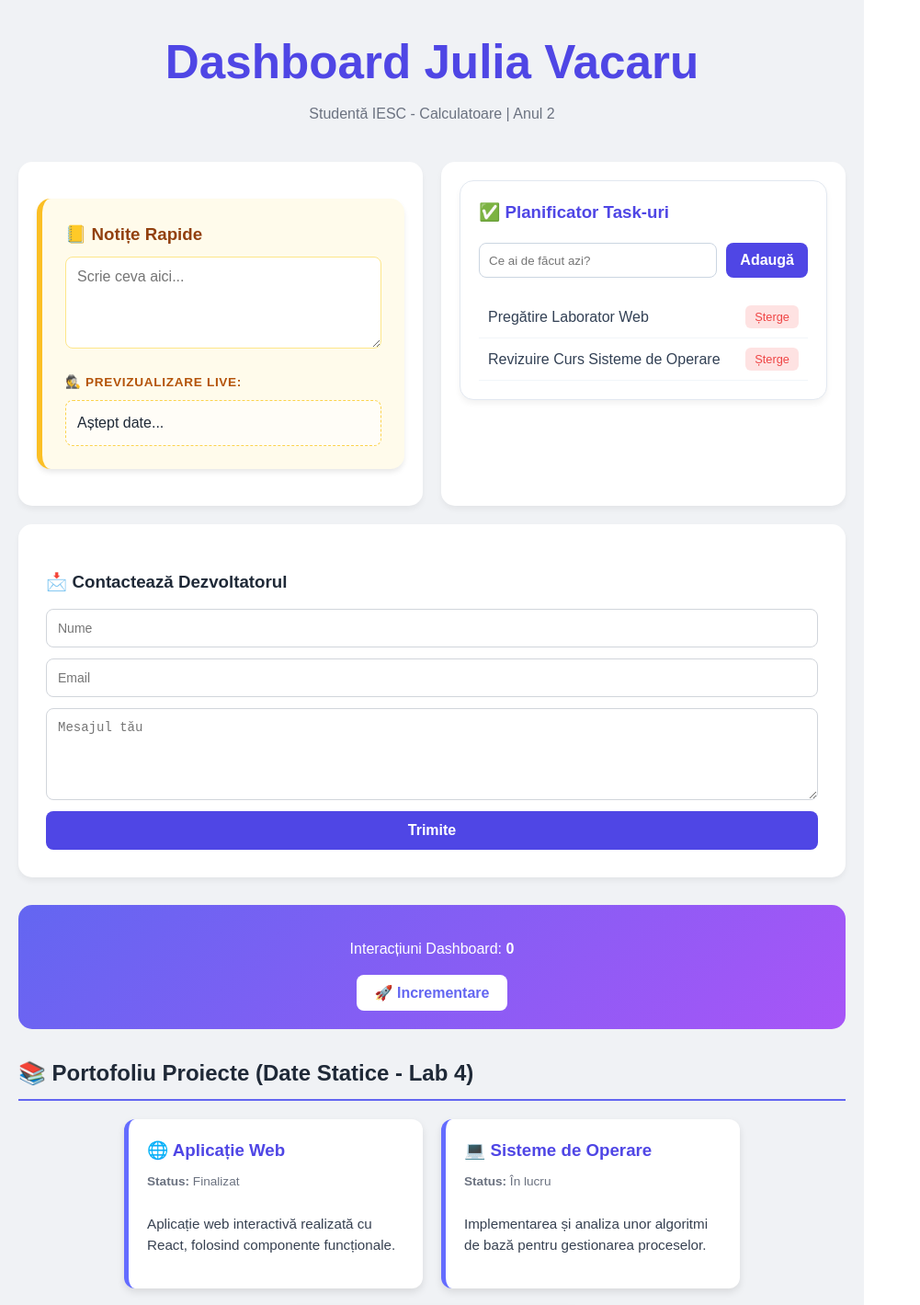
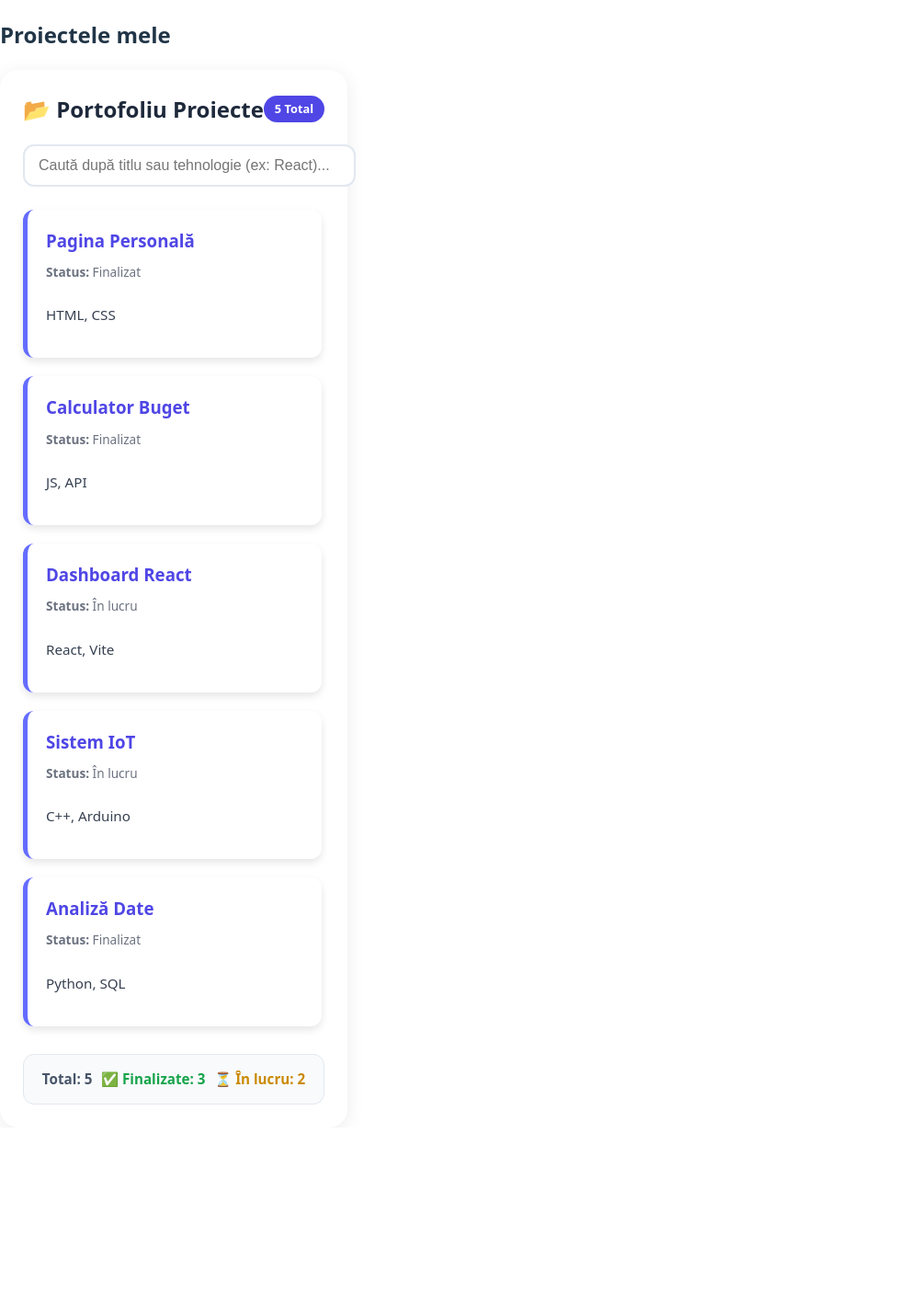
Before and after one commit to Julia-V22/Programare-Web, a React (Vite) app: page /projects in a window 1280 px wide. Shown: the top 1419 px of the page at 92% size, without its empty margins (0-1001 px from the left). After the commit the page ends 1226 px from the top, so only its background shows below. Built offline with nearby package versions, Linux system fonts and the light colour scheme.

Commit message:
Laborator 7: Exercițiul 1 - Instalare React Router și configurare rute

```diff
--- a/package.json
+++ b/package.json
@@ -11,7 +11,8 @@
   },
   "dependencies": {
     "react": "^19.2.0",
-    "react-dom": "^19.2.0"
+    "react-dom": "^19.2.0",
+    "react-router": "^7.14.1"
   },
   "devDependencies": {
     "@eslint/js": "^9.39.1",
--- a/src/App.jsx
+++ b/src/App.jsx
@@ -1,90 +1,16 @@
-import { useState } from 'react';
-import Card from './Card';
-import QuickNote from './QuickNote';
-import TodoList from './TodoList';
-import ContactForm from './ContactForm';
-import ProjectList from './ProjectList'; // Importăm componenta nouă de la Lab 6
-
+import { BrowserRouter, Routes, Route } from 'react-router';
+import Home from './pages/Home';
+import Projects from './pages/Projects';
+import Contact from './pages/Contact';
 function App() {
-  const [count, setCount] = useState(0);
-
-  const projects = [
-    {
-      title: "🌐 Aplicație Web",
-      description: "Aplicație web interactivă realizată cu React, folosind componente funcționale.",
-      tech: "React, JSX",
-      status: "Finalizat"
-    },
-    {
-      title: "💻 Sisteme de Operare",
-      description: "Implementarea și analiza unor algoritmi de bază pentru gestionarea proceselor.",
-      tech: "C++, Linux",
-      status: "În lucru"
-    },
-    {
-      title: "⚡ Electronică Digitală",
-      description: "Proiectarea și simularea circuitelor logice fundamentale.",
-      tech: "Verilog",
-      status: "Planificat"
-    },
-  ];
-
-  return (
-    <div style={containerStyle}>
-      <header style={headerStyle}>
-        <h1 style={{ color: '#4f46e5', margin: 0 }}>Dashboard Julia Vacaru</h1>
-        <p style={{ color: '#6b7280' }}>Studentă IESC - Calculatoare | Anul 2</p>
-      </header>
-
-      {/* Grid pentru widget-uri (QuickNote & Todo) */}
-      <div style={gridStyle}>
-        <section style={sectionStyle}><QuickNote /></section>
-        <section style={sectionStyle}><TodoList /></section>
-      </div>
-
-      <section style={{ ...sectionStyle, marginTop: '20px' }}><ContactForm /></section>
-
-      {/* Exercițiul 5: Contor Stilizat */}
-      <div style={counterBoxStyle}>
-        <p>Interacțiuni Dashboard: <strong>{count}</strong></p>
-        <button onClick={() => setCount(count + 1)} style={buttonStyle}>
-          🚀 Incrementare
-        </button>
-      </div>
-
-      {/* --- LABORATORUL 4: Portofoliu Static --- */}
-      <h2 style={titleStyle}>📚 Portofoliu Proiecte (Date Statice - Lab 4)</h2>
-      <div style={projectsGridStyle}>
-        {projects.map((item, index) => (
-          <Card
-            key={index}
-            title={item.title}
-            description={item.description}
-            status={item.status}
-          />
-        ))}
-      </div>
-
-      {/* --- LABORATORUL 6: Portofoliu Dinamic --- */}
-      <div style={{ marginTop: '50px' }}>
-        <ProjectList />
-      </div>
-
-      <footer style={{ textAlign: 'center', marginTop: '50px', color: '#94a3b8', fontSize: '0.8rem' }}>
-        &copy; 2024 Julia Vacaru - Proiect Laborator React
-      </footer>
-    </div>
-  );
+ return (
+ <BrowserRouter>
+ <Routes>
+ <Route path="/" element={<Home />} />
+ <Route path="/projects" element={<Projects />} />
+ <Route path="/contact" element={<Contact />} />
+ </Routes>
+ </BrowserRouter>
+ );
 }
-
-// Stiluri Inline (Obiecte JS) - Păstrate și optimizate
-const containerStyle = { padding: '40px 20px', maxWidth: '900px', margin: '0 auto', fontFamily: 'sans-serif', backgroundColor: '#f0f2f5', minHeight: '100vh' };
-const headerStyle = { textAlign: 'center', marginBottom: '40px' };
-const gridStyle = { display: 'grid', gridTemplateColumns: 'repeat(auto-fit, minmax(300px, 1fr))', gap: '20px' };
-const sectionStyle = { backgroundColor: 'white', padding: '20px', borderRadius: '15px', boxShadow: '0 4px 6px rgba(0,0,0,0.05)' };
-const counterBoxStyle = { textAlign: 'center', padding: '20px', background: 'linear-gradient(135deg, #6366f1 0%, #a855f7 100%)', borderRadius: '15px', color: 'white', margin: '30px 0' };
-const buttonStyle = { padding: '10px 20px', fontWeight: 'bold', border: 'none', borderRadius: '8px', cursor: 'pointer', backgroundColor: 'white', color: '#6366f1' };
-const titleStyle = { borderBottom: '2px solid #6366f1', paddingBottom: '10px', color: '#1f2937', marginBottom: '20px' };
-const projectsGridStyle = { display: 'flex', flexWrap: 'wrap', gap: '20px', justifyContent: 'center', marginBottom: '40px' };
-
 export default App;
--- /dev/null
+++ b/src/pages/Contact.jsx
@@ -0,0 +1,10 @@
+import ContactForm from '../ContactForm';
+function Contact() {
+ return (
+ <div>
+ <h2>Contact</h2>
+ <ContactForm />
+ </div>
+ );
+}
+export default Contact;
--- /dev/null
+++ b/src/pages/Home.jsx
@@ -0,0 +1,9 @@
+function Home() {
+ return (
+ <div>
+ <h2>Home</h2>
+ <p>Bine ai venit pe dashboard-ul meu!</p>
+ </div>
+ );
+}
+export default Home;
--- /dev/null
+++ b/src/pages/Projects.jsx
@@ -0,0 +1,10 @@
+import ProjectList from '../ProjectList';
+function Projects() {
+ return (
+ <div>
+ <h2>Proiectele mele</h2>
+ <ProjectList />
+ </div>
+ );
+}
+export default Projects;
```
Also changed, not shown: 1 other file (tests, documents, lock files or other folders).
